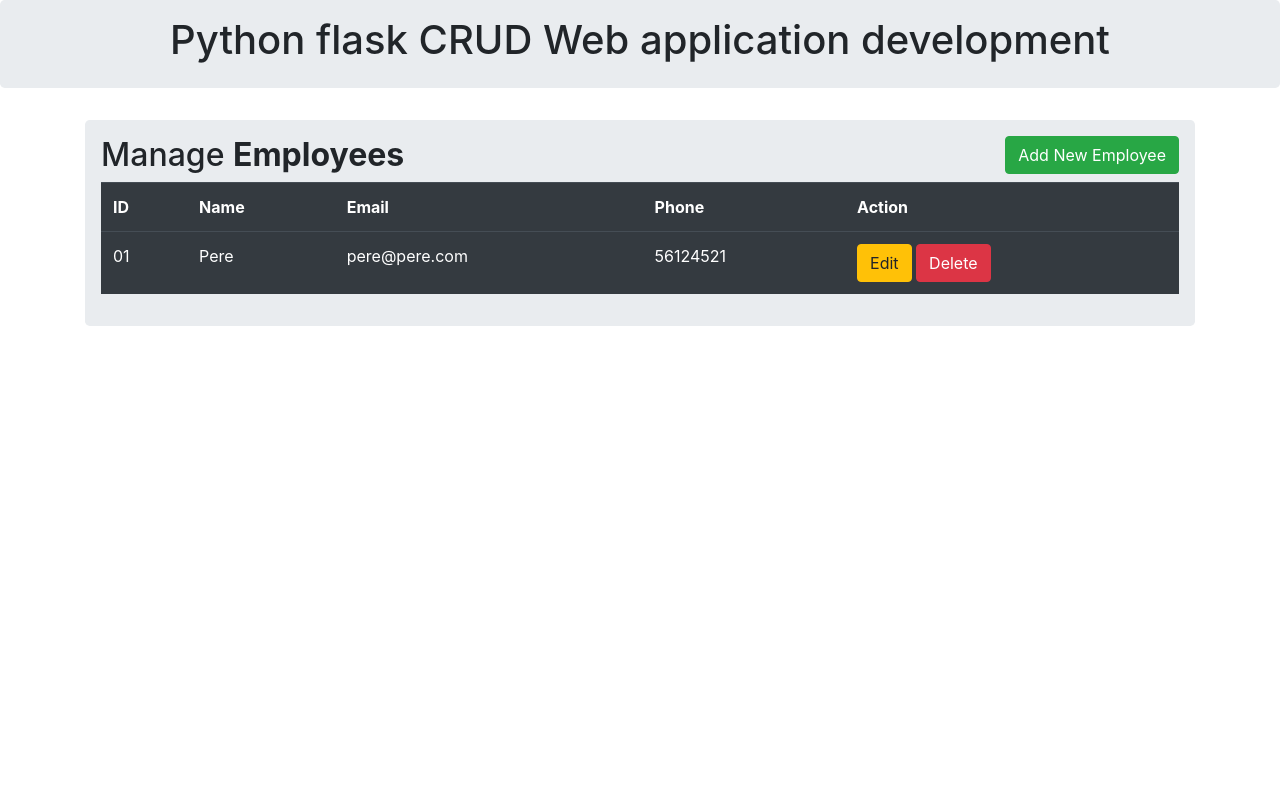
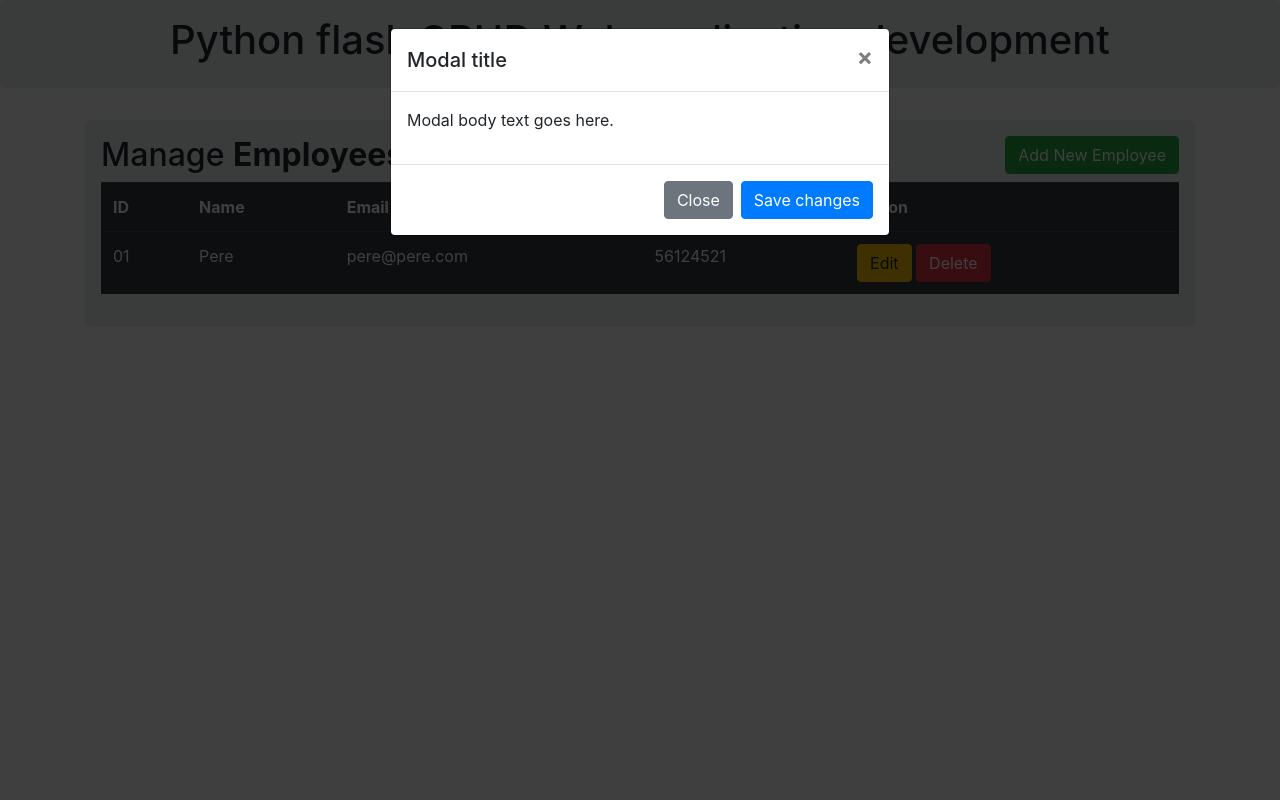
Before and after one commit to peredirtbike/Flask_Crash_Course, a Flask app: page / in a window 1280 px wide, after a click on "Add New Employee". Run offline with Flask 2, Linux system fonts and the light colour scheme.

Commit message:
Add employee modal

```diff
--- a/Flask_CrudApp/templates/index.html
+++ b/Flask_CrudApp/templates/index.html
@@ -32,8 +32,28 @@
                         </td>
                     </tr>
                 </table>
+            </div>
 
+            <div id="mymodal" class="modal fade" role="dialog">
+                <div class="modal-dialog">
+                  <div class="modal-content">
+                    <div class="modal-header">
+                      <h5 class="modal-title">Modal title</h5>
+                      <button type="button" class="close" data-dismiss="modal" aria-label="Close">
+                        <span aria-hidden="true">&times;</span>
+                      </button>
+                    </div>
+                    <div class="modal-body">
+                      <p>Modal body text goes here.</p>
+                    </div>
+                    <div class="modal-footer">
+                      <button type="button" class="btn btn-secondary" data-dismiss="modal">Close</button>
+                      <button type="button" class="btn btn-primary">Save changes</button>
+                    </div>
+                  </div>
+                </div>
             </div>
+
         </div>
     </div>
 </div>
```
